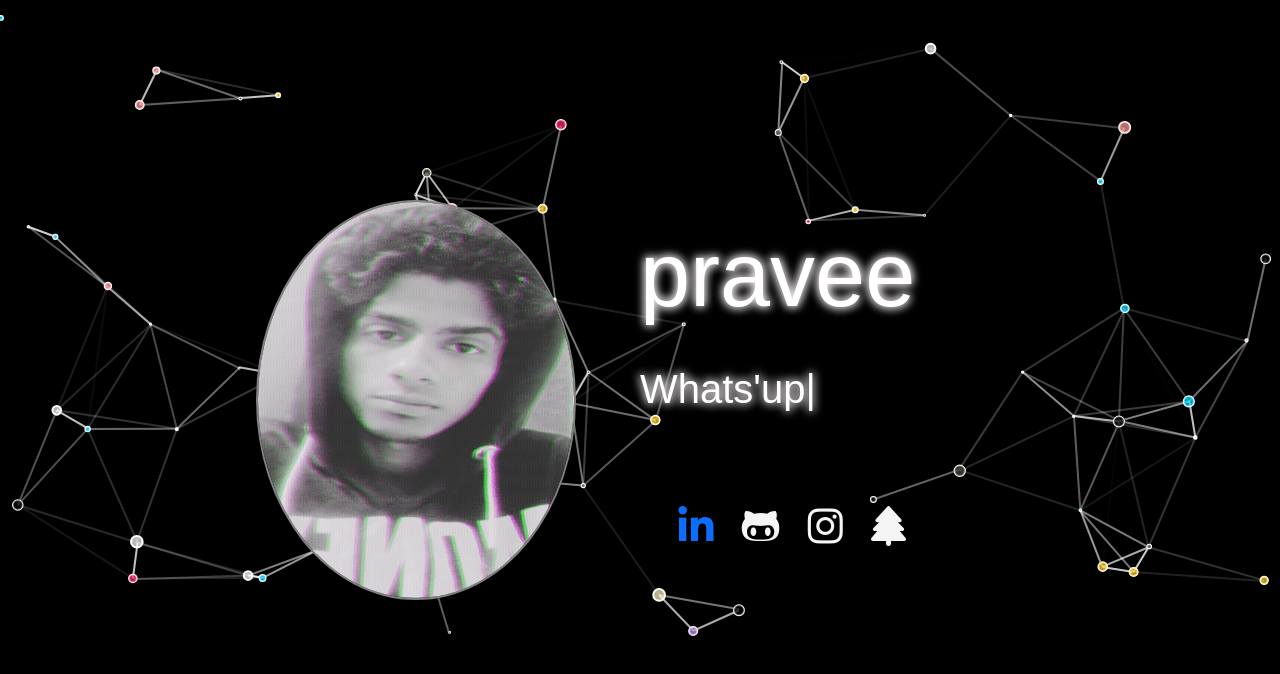
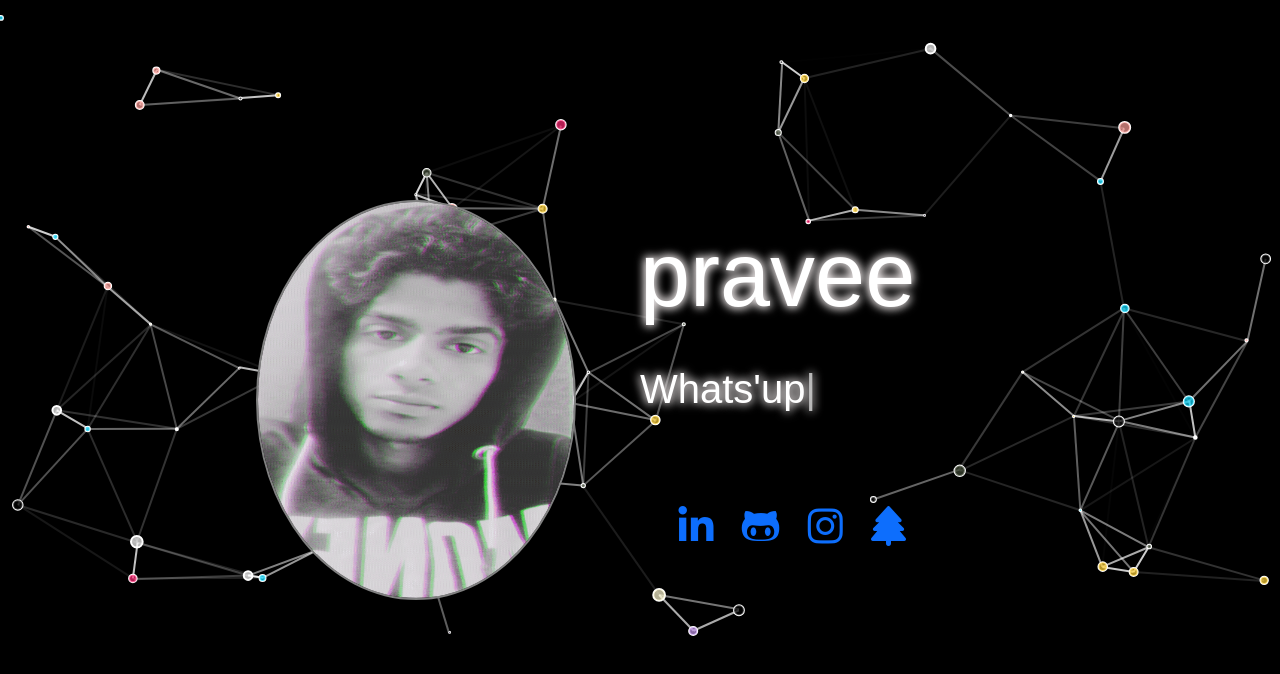
Before and after one commit to praveen-pravee/Web, a plain HTML site: page protofoli/index.html in a window 1280 px wide. Drawn offline with nearby package versions, Linux system fonts and the light colour scheme; a web font is replaced by a local one.

Commit message:
Update index.html
Signed-off-by: praveen <128697412+Thekid-pveen@users.noreply.github.com>

```diff
--- a/protofoli/index.html
+++ b/protofoli/index.html
@@ -27,9 +27,9 @@
   </div>
   <div class="links">
     <a href=""><i class="fa-brands fa-linkedin-in"></i></a>
-    <i class="fa-brands fa-github-alt"></i>
-    <i class="fa-brands fa-instagram"></i>
-    <i class="fa-solid fa-tree"></i>
+    <a href=""><i class="fa-brands fa-github-alt"></i></a>
+    <a href=""><i class="fa-brands fa-instagram"></i></a>
+    <a href=""><i class="fa-solid fa-tree"></i></a>
   </div>
   </div>
 
@@ -39,7 +39,7 @@
   <script src="https://unpkg.com/typed.js@2.0.16/dist/typed.umd.js"></script>
   <script>
     var type = new Typed(".auto-type",{
-      strings: ["Whats'up"],
+      strings: ["Whats'up",""],
       typeSpeed: 30,
       backSpeed: 25,
       loop: true
```
